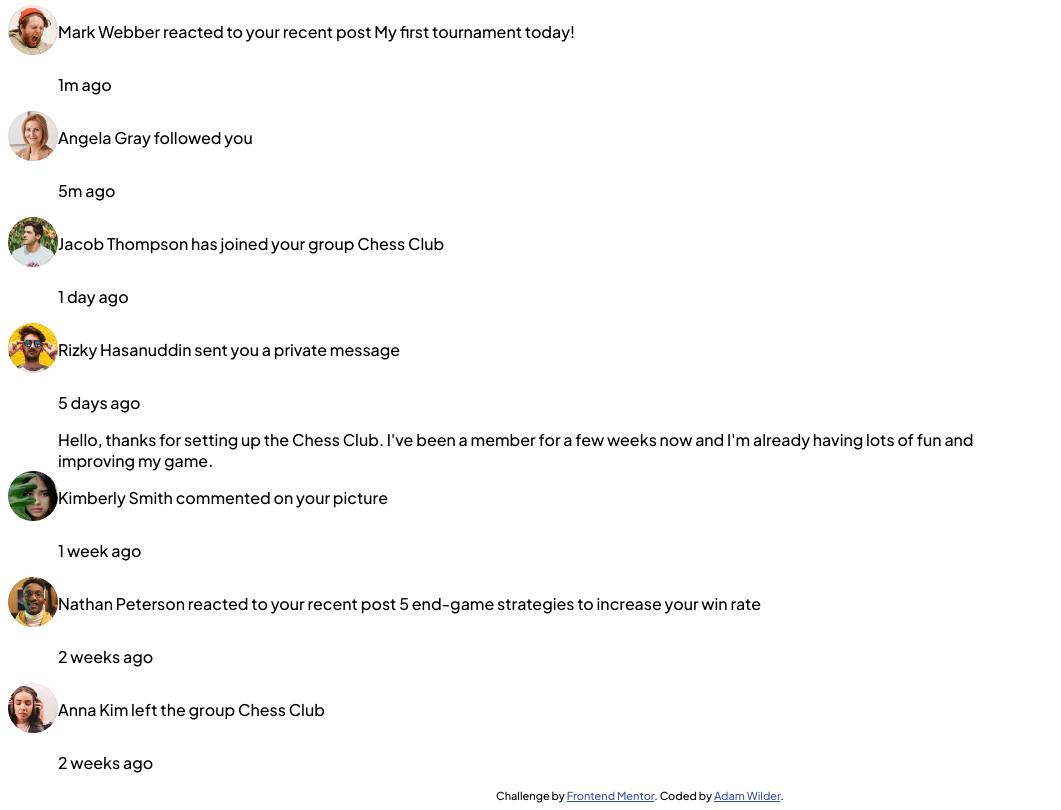
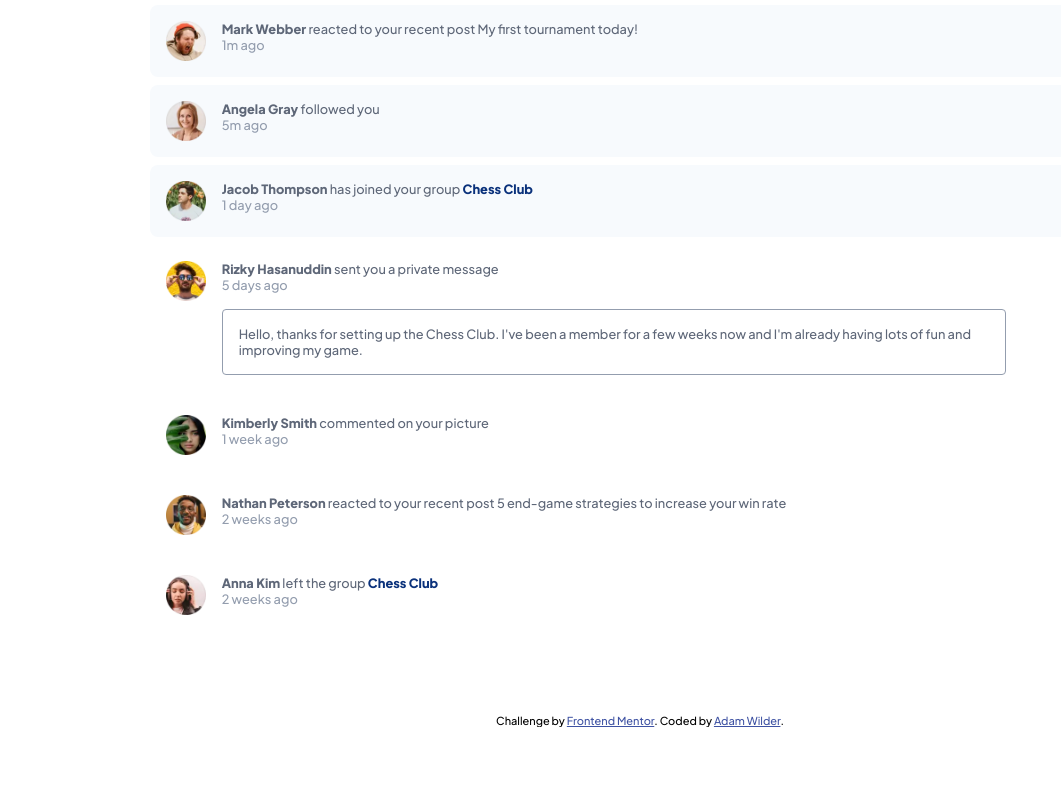
Before and after one commit to wilderav86/fm_notifications_page, a plain HTML site: page index.html in a window 1280 px wide. Shown: the part 86-896 px from the top of the page, without its empty margins (0-1061 px from the left). After the commit the page ends 813 px from the top, so only its background shows below. Drawn offline with Linux system fonts and the light colour scheme.

Commit message:
added styling

```diff
--- a/index.html
+++ b/index.html
@@ -26,11 +26,11 @@
     </style>
   </head>
   <body>
-    <main>
+    <main class="content">
       <div class="header-container">
         <h1 class="header">
           Notifications
-          <div class="notification-count"></div>
+          <span class="notification-count">3</span>
         </h1>
         <input
           type="button"
@@ -39,7 +39,7 @@
         />
       </div>
       <section class="notification-container">
-        <div class="notification-card">
+        <div class="notification-card unread">
           <img
             class="avatar-img"
             src="./assets/images/avatar-mark-webber.webp"
@@ -48,13 +48,13 @@
           <div class="card-text">
             <p class="notification">
               <span class="user">Mark Webber</span> reacted to your recent post
-              My first tournament today!
+              <span class="post-title">My first tournament today!</span>
             </p>
             <p class="elapsed-time">1m ago</p>
           </div>
         </div>
 
-        <div class="notification-card">
+        <div class="notification-card unread">
           <img
             class="avatar-img"
             src="./assets/images/avatar-angela-gray.webp"
@@ -68,7 +68,7 @@
           </div>
         </div>
 
-        <div class="notification-card">
+        <div class="notification-card unread">
           <img
             class="avatar-img"
             src="./assets/images/avatar-jacob-thompson.webp"
--- a/styles.scss
+++ b/styles.scss
@@ -22,8 +22,23 @@ $desktop: "min-width: 1440px";
   align-items: $alignItems;
 }
 
+html,
+body,
+p {
+  margin: 0;
+  padding: 0;
+}
+
 body {
   font-family: $jakarta;
+}
+
+.content {
+  width: 100vw;
+  min-height: 100vh;
+  display: flex;
+  flex-direction: column;
+  align-items: center;
 }
 
 .header-container {
@@ -38,16 +53,58 @@ body {
 
 .notification-card {
   display: flex;
-  max-width: 95%;
+  margin-right: 1rem;
+  margin-left: 1rem;
+  margin-top: 0.5rem;
+  margin-bottom: 0.5rem;
+  border-radius: 0.5rem;
+  font-size: 0.8rem;
+}
+
+.notification {
+  color: $darkGrayishBlue;
+}
+
+.user {
+  font-weight: 800;
 }
 
 .avatar-img {
-  height: 50px;
-  width: 50px;
+  height: 40px;
+  width: 40px;
+  margin: 1rem;
 }
 
 .card-text {
   width: 80%;
   height: auto;
-  @include flex(column, space-between, flex-start);
+  display: flex;
+  flex-direction: column;
+  margin-top: 1rem;
+  margin-bottom: 1rem;
+  margin-right: 1rem;
 }
+
+.elapsed-time {
+  color: $grayishBlue;
+}
+
+.group-name {
+  color: $blue;
+  font-weight: 800;
+}
+
+.post-title {
+}
+
+.message {
+  color: $darkGrayishBlue;
+  border: 1px solid $grayishBlue;
+  padding: 1rem;
+  margin-top: 1rem;
+  border-radius: 0.25rem;
+}
+
+.unread {
+  background-color: $veryLightGrayishBlue;
+}
```
Also changed, not shown: styles.css, 1 other file.
